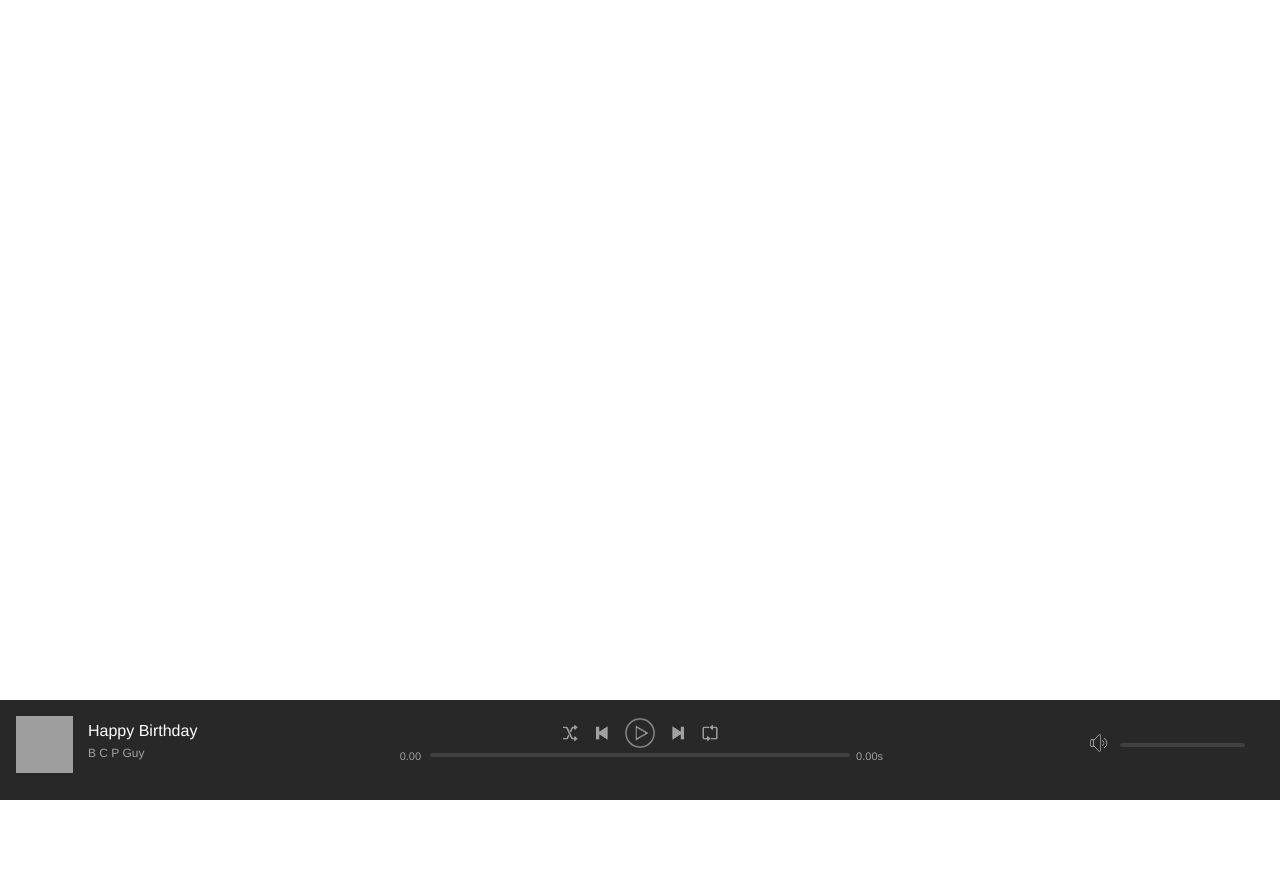
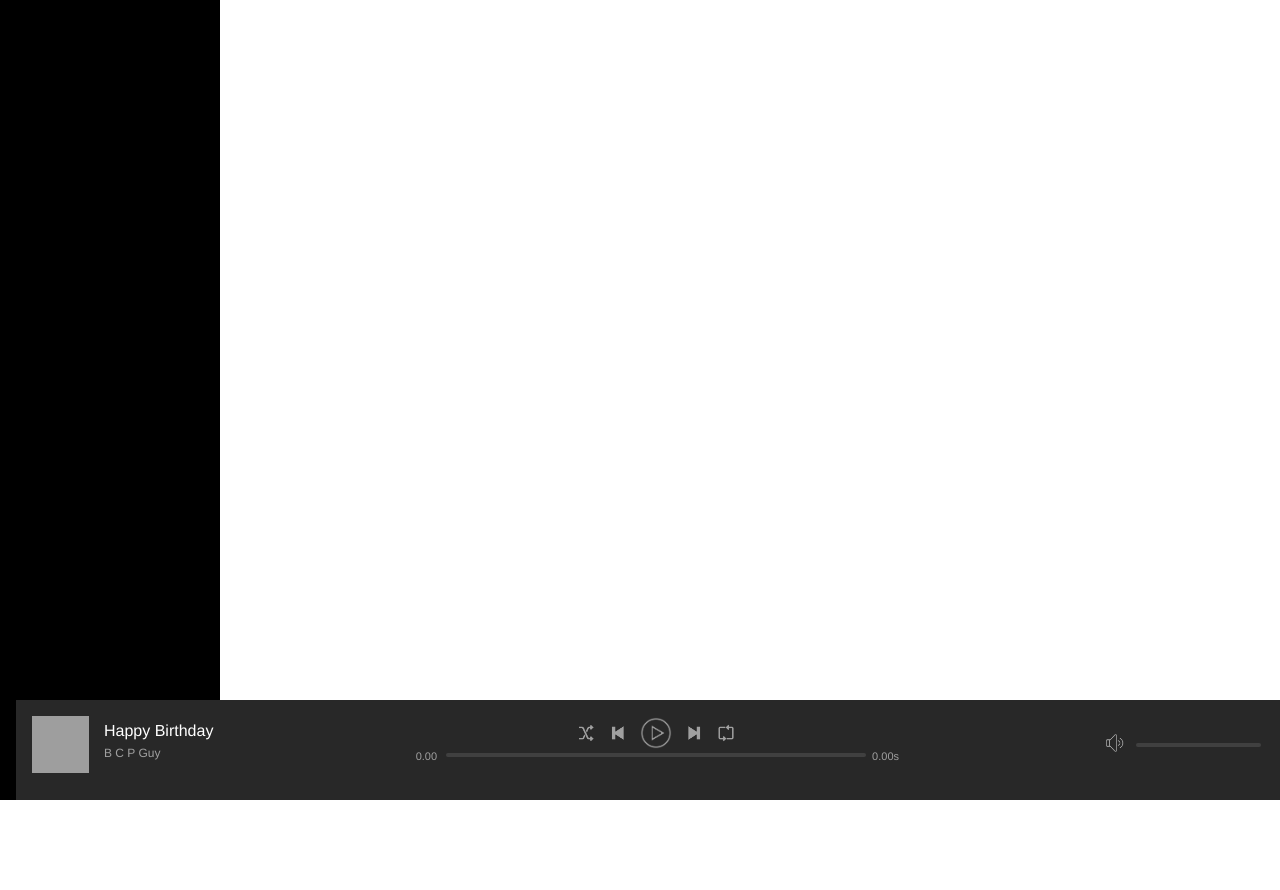
Before and after one commit to NaveenDK/musicplayer, a PHP site: page / in a window 1280 px wide. Before the commit the page ends 800 px from the top, so only its background shows below. Run offline with PHP 8.4, Linux system fonts and the light colour scheme; the visitor is signed in with stand-in values (Sample User, id 1); grey boxes are pictures that could not be loaded.

Commit message:
added navbar-container

```diff
--- a/assets/css/style.css
+++ b/assets/css/style.css
@@ -132,3 +132,17 @@ html,body {
 .volumeBar .progressBar{
     width:125px;
 }
+
+#topContainer {
+    min-height:100%;
+    width:100%;
+}
+
+#navBarContainer{
+    background-color:#000;
+    width:220px;
+    height:100vh;
+    position:fixed;
+    top:0;
+    left:0;
+}
--- a/index.php
+++ b/index.php
@@ -20,6 +20,14 @@ include("includes/config.php");
 
 <body>
 
+<div id="mainContainer">
+	<div id="topContainer">
+ 		<div id="navBarContainer">
+
+		</div>
+	</div>
+
+	<div id="nowPlayingBar">
 			<div id="nowPlayingBarContainer">
 				<div id="nowPlayingBar">
 				<div id="nowPlayingLeft">
@@ -104,6 +112,9 @@ include("includes/config.php");
 				</div>
 			</div>
 
+</div>
+
+
 
 </body>
 
```
Lines whose indentation alone changed are shown as unchanged.
